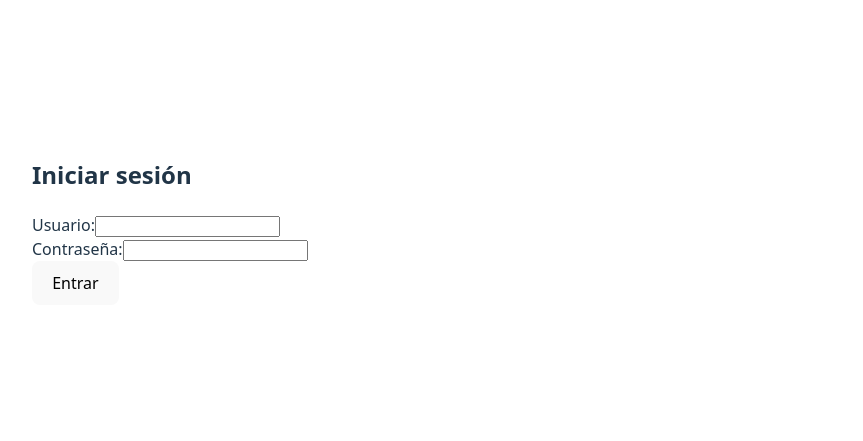
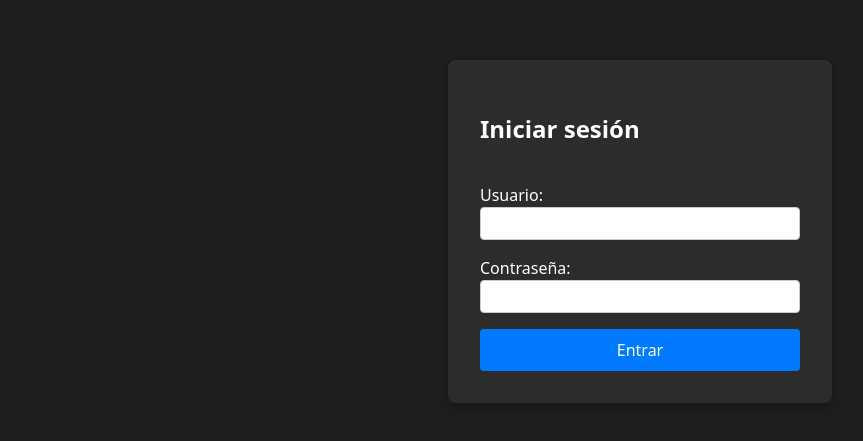
Before and after one commit to alex5perez/Gestor-Tareas-springboot, a React (Vite) app in the folder gestor-tareas-frontend/: page / in a window 1280 px wide. Shown: the part 169-610 px from the top of the page, without its empty margins (0-863 px from the left). Built offline with nearby package versions, Linux system fonts and the light colour scheme.

Commit message:
style(login): fix alignment of inputs and button for consistent layout

```diff
--- a/gestor-tareas-frontend/src/components/LoginForm.jsx
+++ b/gestor-tareas-frontend/src/components/LoginForm.jsx
@@ -1,4 +1,6 @@
 import { useState } from "react";
+
+import styles from "./LoginForm.module.css";
 
 function LoginForm({ onLogin }) {
   const [username, setUsername] = useState("");
@@ -31,32 +33,40 @@ function LoginForm({ onLogin }) {
   };
 
   return (
-    <div style={{ maxWidth: 400, margin: "2rem auto" }}>
+  <div className={styles.wrapper}>
+    <form onSubmit={handleSubmit} className={styles.form}>
       <h2>Iniciar sesión</h2>
-      <form onSubmit={handleSubmit}>
-        <div>
-          <label>Usuario:</label>
+
+      <label>
+        Usuario:
         <input
+          className={styles.input}
           type="text"
           value={username}
           onChange={(e) => setUsername(e.target.value)}
           required
         />
-        </div>
-        <div>
-          <label>Contraseña:</label>
+      </label>
+
+      <label>
+        Contraseña:
         <input
+          className={styles.input}
           type="password"
           value={password}
           onChange={(e) => setPassword(e.target.value)}
           required
         />
-        </div>
-        <button type="submit">Entrar</button>
+      </label>
+
+      <button type="submit" className={styles.button}>Entrar</button>
+
+      {error && <p className={styles.error}>{error}</p>}
     </form>
-      {error && <p style={{ color: "red" }}>{error}</p>}
   </div>
 );
+
+
 }
 
 export default LoginForm;
--- /dev/null
+++ b/gestor-tareas-frontend/src/components/LoginForm.module.css
@@ -0,0 +1,53 @@
+.wrapper {
+  position: fixed;
+  top: 0;
+  left: 0;
+  width: 100vw;
+  height: 100vh;
+  display: flex;
+  justify-content: center;
+  align-items: center;
+  background-color: #1e1e1e;
+  z-index: 1;
+}
+
+.form {
+  background: #2c2c2c;
+  padding: 2rem;
+  border-radius: 8px;
+  color: #fff;
+  display: flex;
+  flex-direction: column;
+  gap: 1rem;
+  width: 100%;
+  max-width: 320px;
+  box-shadow: 0 4px 12px rgba(0, 0, 0, 0.3);
+}
+
+.input {
+  padding: 0.5rem;
+  border-radius: 4px;
+  border: 1px solid #ccc;
+  width: 100%;
+  box-sizing: border-box;
+}
+
+.button {
+  width: 100%;
+  background-color: #007bff;
+  color: white;
+  border: none;
+  padding: 0.6rem;
+  border-radius: 4px;
+  cursor: pointer;
+  transition: background-color 0.2s ease;
+}
+
+.button:hover {
+  background-color: #0056b3;
+}
+
+.error {
+  color: #ff4d4d;
+  font-size: 0.9rem;
+}
```
Also changed, not shown: 1 other file (tests, documents, lock files or other folders). Lines whose indentation alone changed are shown as unchanged.
